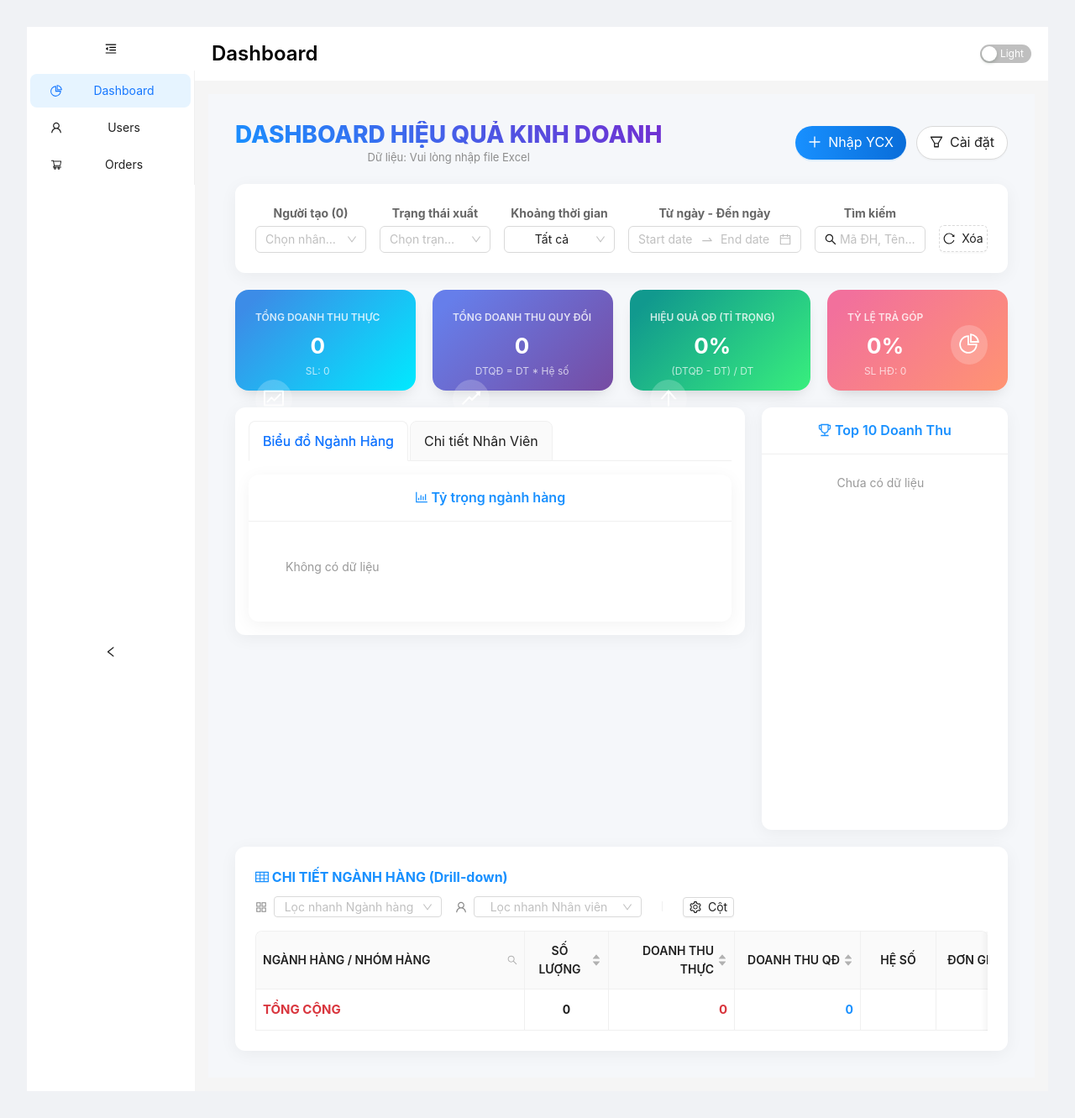
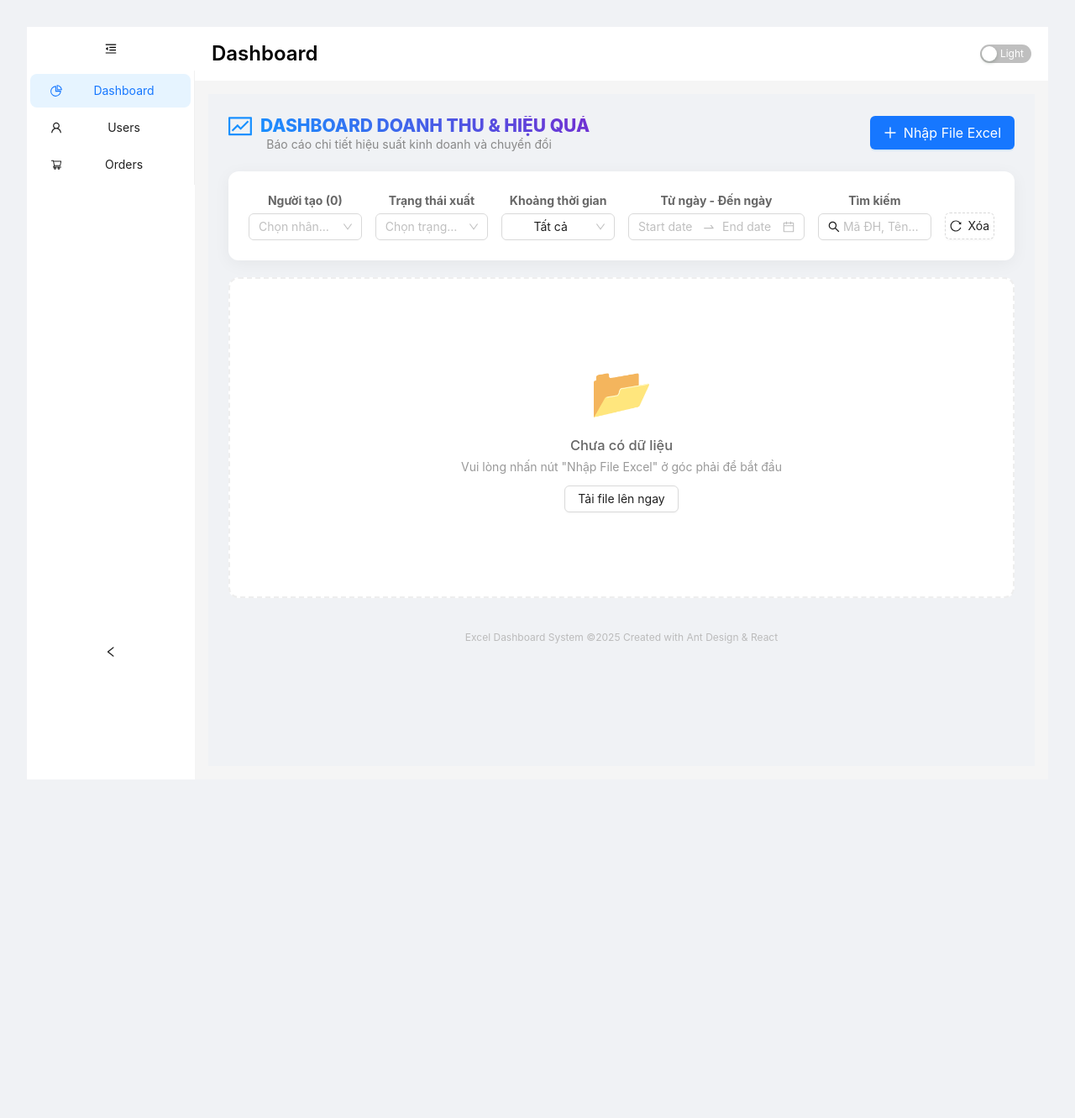
Before and after one commit to khanh28599-design/my-ant-dashboard-upgrade, a React (Vite) app: page / in a window 1280 px wide. Shown: the whole page at 84% size. After the commit the page ends 960 px from the top, so only its background shows below. Built offline with nearby package versions, Linux system fonts and the light colour scheme.

Commit message:
Add Excel dashboard with table and chart

```diff
--- a/src/components/ExcelDashboard.jsx
+++ b/src/components/ExcelDashboard.jsx
@@ -1,10 +1,9 @@
 import React, { useState, useEffect, useRef, useMemo } from "react";
 import * as XLSX from "xlsx";
-import { Row, Col, Card, Button, Select, DatePicker, Input, Table, Tabs, Tag, Space, Spin, message, Progress, Statistic, Popover, Checkbox, Divider } from "antd";
+import { Row, Col, Card, Button, Select, DatePicker, Input, Table, Tabs, Tag, Space, Spin, message, Progress, Popover, Checkbox, Divider, Tooltip } from "antd";
 import {
   ReloadOutlined,
   PlusOutlined,
-  FilterOutlined,
   BarChartOutlined,
   FundOutlined,
   PieChartOutlined,
@@ -17,7 +16,10 @@ import {
   FilterFilled,
   UserOutlined,
   AppstoreOutlined,
-  SettingOutlined
+  SettingOutlined,
+  DollarOutlined,
+  CheckCircleOutlined,
+  CloseCircleOutlined
 } from "@ant-design/icons";
 import moment from "moment";
 
@@ -26,7 +28,7 @@ const { RangePicker } = DatePicker;
 const { TabPane } = Tabs;
 
 // ==========================================
-// STYLES
+// STYLES & HELPERS
 // ==========================================
 const cardStyle = {
   borderRadius: 12,
@@ -63,7 +65,7 @@ const isAllowedProduct = (industryStr, groupStr) => {
 const getConversionCoefficient = (industryStr, groupStr) => {
     const iID = industryStr ? industryStr.toString().split(" - ")[0].trim() : "";
     const gID = groupStr ? groupStr.toString().split(" - ")[0].trim() : "";
-    const id = gID || iID;
+
     const str = (groupStr || industryStr || "").toLowerCase();
 
     if (iID === "664" || str.includes("sim")) return 5.45;
@@ -252,6 +254,10 @@ function StaffHorizontalChart({ staffData }) {
   );
 }
 
+// ==========================================
+// 4. CÁC BẢNG CHI TIẾT
+// ==========================================
+
 function TopStaffRanking({ staffData, totalRevenue }) {
   const personalTarget = totalRevenue * 0.1;
   return (
@@ -275,28 +281,18 @@ function TopStaffRanking({ staffData, totalRevenue }) {
   );
 }
 
-// ==========================================
-// 4. BẢNG CHI TIẾT NGÀNH HÀNG (NÂNG CẤP FULL OPTION)
-// ==========================================
-
 function DetailIndustryTable({ industryData, totalRevenue, creators, filters, setFilters }) {
     const [searchText, setSearchText] = useState('');
     const [searchedColumn, setSearchedColumn] = useState('');
     const searchInput = useRef(null);
-
-    // State cho Lọc nhanh ngành hàng (Local)
     const [selectedIndustries, setSelectedIndustries] = useState([]);
-
-    // State cho Ẩn/Hiện cột
     const defaultCheckedList = ['name', 'soLuong', 'doanhThu', 'dtqd', 'coefficient', 'unitPrice', 'efficiency', 'percent'];
     const [checkedList, setCheckedList] = useState(defaultCheckedList);
 
-    // Lấy danh sách tên ngành hàng để bỏ vào Select lọc nhanh
     const industryOptions = useMemo(() => {
         return industryData.filter(item => !item.isChild).map(item => item.name).sort();
     }, [industryData]);
 
-    // --- LOGIC SEARCH COLUMN ---
     const getColumnSearchProps = (dataIndex) => ({
         filterDropdown: ({ setSelectedKeys, selectedKeys, confirm, clearFilters }) => (
             <div style={{ padding: 8 }}>
@@ -322,12 +318,9 @@ function DetailIndustryTable({ industryData, totalRevenue, creators, filters, se
     const handleSearch = (selectedKeys, confirm, dataIndex) => { confirm(); setSearchText(selectedKeys[0]); setSearchedColumn(dataIndex); };
     const handleReset = (clearFilters) => { clearFilters(); setSearchText(''); };
 
-    // --- XỬ LÝ DATA VỚI BỘ LỌC NHANH ---
     const filteredIndustryData = useMemo(() => {
         if (selectedIndustries.length === 0) return industryData;
         return industryData.filter(item => {
-            // Nếu là con, kiểm tra xem cha nó có được chọn không, hoặc chính nó được chọn (nếu logic cần chi tiết)
-            // Ở đây ta lọc theo dòng cha
             if (item.isChild) {
                 const parentName = item.key.split('-')[0];
                 return selectedIndustries.includes(parentName);
@@ -336,7 +329,6 @@ function DetailIndustryTable({ industryData, totalRevenue, creators, filters, se
         });
     }, [industryData, selectedIndustries]);
 
-    // Tính lại dòng tổng cộng dựa trên data đã lọc
     const totalRow = filteredIndustryData.reduce((acc, item) => {
         if (!item.isChild) {
             return {
@@ -351,11 +343,16 @@ function DetailIndustryTable({ industryData, totalRevenue, creators, filters, se
 
     const dataSource = [...filteredIndustryData, totalRow];
 
-    // --- CẤU HÌNH CỘT ---
+    const industryFilters = industryData.filter(i => !i.isChild).map(item => ({ text: item.name, value: item.name }));
+    const uniqueCoefficients = [...new Set(industryData.map(item => item.coefficient))].filter(Boolean).map(c => ({ text: c, value: c }));
+
     const allColumns = [
         {
             title: "NGÀNH HÀNG / NHÓM HÀNG", dataIndex: "name", key: "name", width: 320, fixed: 'left',
             ...getColumnSearchProps('name'),
+            filters: industryFilters,
+            filterSearch: true,
+            onFilter: (value, record) => record.name.indexOf(value) === 0,
             render: (text, record) => record.name === "TỔNG CỘNG" ? <b style={{color: "#d9363e", fontSize: 15}}>{text}</b> : <span style={{fontWeight: record.isChild ? 400 : 600, paddingLeft: record.isChild ? 20 : 0}}>{text}</span>
         },
         {
@@ -374,7 +371,10 @@ function DetailIndustryTable({ industryData, totalRevenue, creators, filters, se
             render: (val, record) => <b style={{color: "#1890ff"}}>{formatMoneyShort(val)}</b>
         },
         {
-            title: "HỆ SỐ", dataIndex: "coefficient", key: "coefficient", align: 'center', width: 90,
+            title: "HỆ SỐ", dataIndex: "coefficient", key: "coefficient", align: 'center', width: 110,
+            filters: uniqueCoefficients,
+            onFilter: (value, record) => record.coefficient === value,
+            sorter: (a, b) => (parseFloat(a.coefficient)||0) - (parseFloat(b.coefficient)||0),
             render: val => val ? <Tag color="purple">{val}</Tag> : ""
         },
         {
@@ -410,24 +410,11 @@ function DetailIndustryTable({ industryData, totalRevenue, creators, filters, se
         }
     ];
 
-    // Lọc cột theo cấu hình ẩn hiện
     const visibleColumns = allColumns.filter(col => checkedList.includes(col.key));
-
-    // Nội dung Popover cấu hình cột
-    const columnOptions = [
-        { label: 'Ngành Hàng', value: 'name', disabled: true },
-        { label: 'Số Lượng', value: 'soLuong' },
-        { label: 'Doanh Thu Thực', value: 'doanhThu' },
-        { label: 'Doanh Thu QĐ', value: 'dtqd' },
-        { label: 'Hệ Số', value: 'coefficient' },
-        { label: 'Đơn Giá TB', value: 'unitPrice' },
-        { label: 'Hiệu Quả', value: 'efficiency' },
-        { label: '% Đóng Góp', value: 'percent' },
-    ];
 
     const content = (
         <Checkbox.Group
-            options={columnOptions}
+            options={allColumns.map(c=>({label: c.title, value: c.key})).filter(c=>c.value !== 'name')}
             value={checkedList}
             onChange={setCheckedList}
             style={{display: 'flex', flexDirection: 'column', gap: 8}}
@@ -438,69 +425,158 @@ function DetailIndustryTable({ industryData, totalRevenue, creators, filters, se
     <Card style={cardStyle}>
         <div style={{marginBottom: 16, display: 'flex', justifyContent: 'space-between', alignItems: 'center', flexWrap: 'wrap', gap: 10}}>
             <div style={{fontWeight: 'bold', fontSize: 16, color: '#1890ff'}}>
-                <TableOutlined /> CHI TIẾT NGÀNH HÀNG (Drill-down)
+                <TableOutlined /> CHI TIẾT NGÀNH HÀNG
             </div>
 
             <div style={{display: 'flex', gap: 16, flexWrap: 'wrap', alignItems: 'center'}}>
-                {/* BỘ LỌC NGÀNH HÀNG NHANH (MỚI) */}
                 <div style={{display: 'flex', alignItems: 'center', gap: 8}}>
                     <AppstoreOutlined style={{color: '#888'}} />
                     <Select
-                        mode="multiple"
-                        maxTagCount={1}
-                        placeholder="Lọc nhanh Ngành hàng"
-                        style={{width: 200}}
-                        size="small"
-                        value={selectedIndustries}
-                        onChange={setSelectedIndustries}
-                        allowClear
+                        mode="multiple" maxTagCount={1} placeholder="Lọc nhanh Ngành hàng" style={{width: 200}} size="small"
+                        value={selectedIndustries} onChange={setSelectedIndustries} allowClear
                     >
                         {industryOptions.map(c => <Option key={c} value={c}>{c}</Option>)}
                     </Select>
                 </div>
-
-                {/* BỘ LỌC NHÂN VIÊN NHANH */}
-                <div style={{display: 'flex', alignItems: 'center', gap: 8}}>
-                    <UserOutlined style={{color: '#888'}} />
-                    <Select
-                        mode="multiple"
-                        maxTagCount={1}
-                        placeholder="Lọc nhanh Nhân viên"
-                        style={{width: 200}}
-                        size="small"
-                        value={filters.creators}
-                        onChange={val => setFilters(prev => ({...prev, creators: val}))}
-                        allowClear
-                    >
-                        {creators.map(c => <Option key={c} value={c}>{c}</Option>)}
-                    </Select>
-                </div>
-
                 <Divider type="vertical" />
-
-                {/* NÚT CẤU HÌNH CỘT (MỚI) */}
                 <Popover content={content} title="Ẩn/Hiện Cột" trigger="click" placement="bottomRight">
                     <Button icon={<SettingOutlined />} size="small">Cột</Button>
                 </Popover>
             </div>
         </div>
-
         <Table
-            columns={visibleColumns}
-            dataSource={dataSource}
-            scroll={{x: 1200, y: 500}}
-            pagination={false}
-            size="middle"
-            rowKey="key"
-            bordered
-            expandable={{defaultExpandAllRows: false}}
+            columns={visibleColumns} dataSource={dataSource} scroll={{x: 1200, y: 500}}
+            pagination={false} size="middle" rowKey="key" bordered expandable={{defaultExpandAllRows: false}}
         />
     </Card>
   );
 }
 
 // ==========================================
-// 5. COMPONENT CHÍNH
+// 5. COMPONENT MỚI: BẢNG ĐƠN GIÁ TB (UPDATED)
+// ==========================================
+function StaffAvgPriceTable({ rawData }) {
+  // Cấu hình Target cho từng nhóm hàng
+  const targetGroups = [
+    { id: "1094", name: "Tivi LED (1094)", target: 9000000 },
+    { id: "1097", name: "Tủ lạnh (1097)", target: 9000000 },
+    { id: "1098", name: "Máy lạnh (1098)", target: 9000000 },
+    { id: "1099", name: "Máy giặt (1099)", target: 9000000 },
+    { id: "1491", name: "Smartphone (1491)", target: 7000000 },
+    { id: "1274", name: "Laptop (1274)", target: 14000000 }, // Added Laptop
+  ];
+
+  // State cho bộ lọc nhóm hàng
+  const [selectedGroups, setSelectedGroups] = useState([]);
+
+  const dataSource = useMemo(() => {
+    const staffMap = {};
+
+    rawData.forEach((item) => {
+      const staffName = item.nguoiTao || "Unknown";
+      const groupStr = (item.nhomHang || "").toString();
+
+      const target = targetGroups.find(t => groupStr.startsWith(t.id));
+
+      if (target) {
+        if (!staffMap[staffName]) {
+          staffMap[staffName] = { key: staffName, name: staffName };
+          targetGroups.forEach(t => {
+            staffMap[staffName][`${t.id}_rev`] = 0;
+            staffMap[staffName][`${t.id}_qty`] = 0;
+          });
+        }
+        staffMap[staffName][`${target.id}_rev`] += (item.doanhThu || 0);
+        staffMap[staffName][`${target.id}_qty`] += (item.soLuong || 0);
+      }
+    });
+
+    return Object.values(staffMap).map(staff => {
+      const row = { key: staff.key, name: staff.name };
+      targetGroups.forEach(t => {
+        const rev = staff[`${t.id}_rev`];
+        const qty = staff[`${t.id}_qty`];
+        row[t.id] = qty > 0 ? (rev / qty) : 0;
+        row[`${t.id}_qty`] = qty;
+      });
+      return row;
+    }).sort((a, b) => a.name.localeCompare(b.name));
+  }, [rawData]);
+
+  // Lọc các cột dựa trên selectedGroups
+  const visibleGroups = selectedGroups.length > 0
+    ? targetGroups.filter(g => selectedGroups.includes(g.id))
+    : targetGroups;
+
+  const columns = [
+    {
+      title: "Nhân Viên", dataIndex: "name", key: "name", fixed: "left", width: 180,
+      render: text => <b style={{ color: "#1890ff" }}>{text}</b>
+    },
+    ...visibleGroups.map(group => ({
+      title: (
+        <div style={{textAlign: 'center'}}>
+            <div>{group.name.split('(')[0]}</div>
+            <div style={{fontSize: 10, fontWeight: 400, color: '#888'}}>(MT: {formatMoneyShort(group.target)})</div>
+        </div>
+      ),
+      dataIndex: group.id, key: group.id, width: 150, align: "right",
+      sorter: (a, b) => a[group.id] - b[group.id],
+      render: (price, record) => {
+        if (!price || price === 0) return <span style={{ color: "#eee" }}>-</span>;
+
+        // Logic tô màu
+        const isPass = price >= group.target;
+        const color = isPass ? "#52c41a" : "#f5222d";
+
+        return (
+          <div style={{display: 'flex', flexDirection: 'column', alignItems: 'flex-end'}}>
+            <span style={{ color: color, fontWeight: 700, fontSize: 14 }}>
+                {formatMoneyShort(price)}
+            </span>
+            <span style={{ fontSize: 11, color: "#999", fontStyle: 'italic' }}>SL: {record[`${group.id}_qty`]}</span>
+          </div>
+        );
+      }
+    }))
+  ];
+
+  return (
+    <Card style={cardStyle} bodyStyle={{paddingTop: 10}}>
+      <div style={{display: 'flex', justifyContent: 'space-between', alignItems: 'center', marginBottom: 16}}>
+          <div style={{fontSize: 16, fontWeight: 'bold', color: '#1890ff'}}><DollarOutlined /> Đơn Giá Trung Bình (Doanh Thu / Số Lượng)</div>
+
+          {/* BỘ LỌC NHÓM HÀNG RIÊNG */}
+          <div style={{display: 'flex', alignItems: 'center', gap: 8}}>
+              <FilterFilled style={{color: '#888'}} />
+              <span style={{fontSize: 13, color: '#555'}}>Lọc nhóm:</span>
+              <Select
+                mode="multiple"
+                placeholder="Chọn nhóm hàng hiển thị"
+                style={{width: 250}}
+                size="small"
+                value={selectedGroups}
+                onChange={setSelectedGroups}
+                maxTagCount={2}
+              >
+                {targetGroups.map(g => <Option key={g.id} value={g.id}>{g.name}</Option>)}
+              </Select>
+          </div>
+      </div>
+      <div style={{marginBottom: 10, fontSize: 12, color: '#666', display: 'flex', gap: 15}}>
+          <span><Tag color="#52c41a">Xanh</Tag> Đạt mục tiêu</span>
+          <span><Tag color="#f5222d">Đỏ</Tag> Thấp hơn mục tiêu</span>
+      </div>
+      <Table
+        dataSource={dataSource} columns={columns} scroll={{ x: 1000, y: 500 }}
+        pagination={{ pageSize: 10 }} bordered size="small"
+      />
+    </Card>
+  );
+}
+
+// ==========================================
+// 6. MAIN COMPONENT
 // ==========================================
 
 export default function ExcelDashboard() {
@@ -562,10 +638,10 @@ export default function ExcelDashboard() {
         reader.readAsBinaryString(file);
     };
 
-    useEffect(() => {
-        if (allData.length === 0) return;
-
-        const filteredData = allData.filter(item => {
+    // Lọc dữ liệu khi bộ lọc thay đổi
+    const filteredData = useMemo(() => {
+        if (allData.length === 0) return [];
+        return allData.filter(item => {
             const matchCreator = filters.creators.length === 0 || filters.creators.includes(item.nguoiTao);
             const matchStatus = filters.statuses.length === 0 || filters.statuses.includes(item.trangThaiXuat);
             const keyword = filters.keyword.toLowerCase();
@@ -578,8 +654,13 @@ export default function ExcelDashboard() {
             }
             return matchCreator && matchStatus && matchKeyword && matchDate;
         });
-        processStatistics(filteredData);
     }, [allData, filters]);
+
+    useEffect(() => {
+        if (filteredData.length > 0) {
+            processStatistics(filteredData);
+        }
+    }, [filteredData]);
 
     const processStatistics = (data) => {
         let totalRev = 0;
@@ -659,8 +740,8 @@ export default function ExcelDashboard() {
             totalRevenue: totalRev,
             totalQuantity: totalQty,
             totalConvertedRevenue: totalConvertedRev,
-            conversionEfficiency: efficiency.toFixed(2),
-            installmentRate: installmentRate.toFixed(1),
+            conversionEfficiency: parseFloat(efficiency.toFixed(2)),
+            installmentRate: parseFloat(installmentRate.toFixed(2)),
             installmentCount: installmentCount,
             totalContracts: data.length,
             pendingConvertedRevenue: pendingConvertedRev
@@ -670,50 +751,67 @@ export default function ExcelDashboard() {
         setStaffData(finalStaffData);
     };
 
-    const resetFilters = () => {
+    const handleResetFilters = () => {
         setFilters({ creators: [], statuses: [], dateRange: [], keyword: '' });
-        message.info("Đã xóa bộ lọc");
     };
 
-  return (
-    <div style={{ padding: 32, background: "#f5f7fa", minHeight: "100vh", fontFamily: "'Segoe UI', Tahoma, Geneva, Verdana, sans-serif" }}>
-      <input type="file" accept=".xlsx, .xls, .csv" ref={fileInputRef} style={{ display: 'none' }} onChange={handleFileUpload} />
-      <Row justify="space-between" align="middle" style={{ marginBottom: 24 }}>
-        <Col>
-          <h1 style={{ margin: 0, fontSize: 28, ...gradientText }}>
-             DASHBOARD HIỆU QUẢ KINH DOANH
-          </h1>
-          <div style={{ color: "#8c8c8c", fontSize: 13, marginTop: 4 }}>Dữ liệu: {allData.length > 0 ? `Đã tải ${allData.length} dòng` : "Vui lòng nhập file Excel"}</div>
-        </Col>
-        <Col>
-            <Button type="primary" shape="round" icon={<PlusOutlined />} size="large" style={{ marginRight: 12, background: "linear-gradient(90deg, #1890ff, #096dd9)", border: "none" }} onClick={handleImportClick}>Nhập YCX</Button>
-            <Button shape="round" icon={<FilterOutlined />} size="large">Cài đặt</Button>
-        </Col>
-      </Row>
-      <Spin spinning={loading} tip="Đang tính toán dữ liệu...">
-          <FilterPanel creators={uniqueCreators} statuses={uniqueStatuses} filters={filters} setFilters={setFilters} onReset={resetFilters} />
-          <OverviewSection stats={stats} />
+    return (
+        <div style={{ padding: "24px", backgroundColor: "#f0f2f5", minHeight: "100vh", fontFamily: "-apple-system, BlinkMacSystemFont, 'Segoe UI', Roboto, 'Helvetica Neue', Arial" }}>
+            <div style={{ display: "flex", justifyContent: "space-between", alignItems: "center", marginBottom: 24 }}>
+                <div>
+                    <h2 style={{ margin: 0, color: "#001529", display: 'flex', alignItems: 'center', gap: 10 }}>
+                        <FundOutlined style={{ color: "#1890ff", fontSize: 28 }} />
+                        <span style={gradientText}>DASHBOARD DOANH THU & HIỆU QUẢ</span>
+                    </h2>
+                    <span style={{ color: "#888" }}>Báo cáo chi tiết hiệu suất kinh doanh và chuyển đổi</span>
+                </div>
+                <Space>
+                    <input type="file" accept=".xlsx, .xls" ref={fileInputRef} style={{ display: "none" }} onChange={handleFileUpload} />
+                    <Button type="primary" icon={<PlusOutlined />} size="large" onClick={handleImportClick} style={{ borderRadius: 6 }}>Nhập File Excel</Button>
+                </Space>
+            </div>
 
-          <Row gutter={20} style={{marginBottom: 20}}>
-             <Col span={16}>
-                 <Tabs defaultActiveKey="1" type="card" size="large" style={{background: "#fff", padding: 16, borderRadius: 12, ...cardStyle}}>
-                    <TabPane tab="Biểu đồ Ngành Hàng" key="1"><CategoryChartBar industryData={industryData} totalRevenue={stats.totalRevenue} /></TabPane>
-                    <TabPane tab="Chi tiết Nhân Viên" key="2"><TopStaffRanking staffData={staffData} totalRevenue={stats.totalRevenue} /></TabPane>
-                 </Tabs>
-             </Col>
-             <Col span={8}>
-                 <StaffHorizontalChart staffData={staffData} />
-             </Col>
-          </Row>
+            <Spin spinning={loading} tip="Đang xử lý dữ liệu..." size="large">
+                <FilterPanel creators={uniqueCreators} statuses={uniqueStatuses} filters={filters} setFilters={setFilters} onReset={handleResetFilters} />
 
-          <DetailIndustryTable
-                industryData={industryData}
-                totalRevenue={stats.totalRevenue}
-                creators={uniqueCreators}
-                filters={filters}
-                setFilters={setFilters}
-          />
-      </Spin>
-    </div>
-  );
+                {allData.length > 0 ? (
+                    <>
+                        <OverviewSection stats={stats} />
+                        <Row gutter={[20, 20]} style={{ marginBottom: 20 }}>
+                            <Col xs={24} lg={16}><CategoryChartBar industryData={industryData} totalRevenue={stats.totalRevenue} /></Col>
+                            <Col xs={24} lg={8}><StaffHorizontalChart staffData={staffData} /></Col>
+                        </Row>
+                        <Card style={{ ...cardStyle, padding: 0 }} bodyStyle={{ padding: 0 }}>
+                            <Tabs defaultActiveKey="1" type="card" size="large" tabBarStyle={{ margin: 0, padding: "10px 10px 0 10px", background: "#fafafa", borderBottom: "1px solid #f0f0f0" }}>
+                                <TabPane tab={<span><AppstoreOutlined /> Chi Tiết Ngành Hàng</span>} key="1">
+                                    <div style={{ padding: 20 }}>
+                                        <DetailIndustryTable industryData={industryData} totalRevenue={stats.totalRevenue} creators={uniqueCreators} filters={filters} setFilters={setFilters} />
+                                    </div>
+                                </TabPane>
+                                <TabPane tab={<span><DollarOutlined /> Đơn Giá TB / Nhóm</span>} key="3">
+                                    <div style={{ padding: 20 }}>
+                                        <StaffAvgPriceTable rawData={filteredData} />
+                                    </div>
+                                </TabPane>
+                                <TabPane tab={<span><UserOutlined /> Xếp Hạng Nhân Viên</span>} key="2">
+                                    <div style={{ padding: 20 }}>
+                                        <TopStaffRanking staffData={staffData} totalRevenue={stats.totalRevenue} />
+                                    </div>
+                                </TabPane>
+                            </Tabs>
+                        </Card>
+                    </>
+                ) : (
+                    <div style={{ textAlign: "center", padding: "100px 0", background: "#fff", borderRadius: 12, border: "2px dashed #eee" }}>
+                        <div style={{ fontSize: 60, marginBottom: 20 }}>📂</div>
+                        <h3 style={{ color: "#666" }}>Chưa có dữ liệu</h3>
+                        <p style={{ color: "#999" }}>Vui lòng nhấn nút "Nhập File Excel" ở góc phải để bắt đầu</p>
+                        <Button onClick={handleImportClick}>Tải file lên ngay</Button>
+                    </div>
+                )}
+            </Spin>
+
+            <div style={{ textAlign: "center", marginTop: 40, color: "#bbb", fontSize: 12 }}>Excel Dashboard System ©{moment().year()} Created with Ant Design & React</div>
+        </div>
+    );
 }
```
